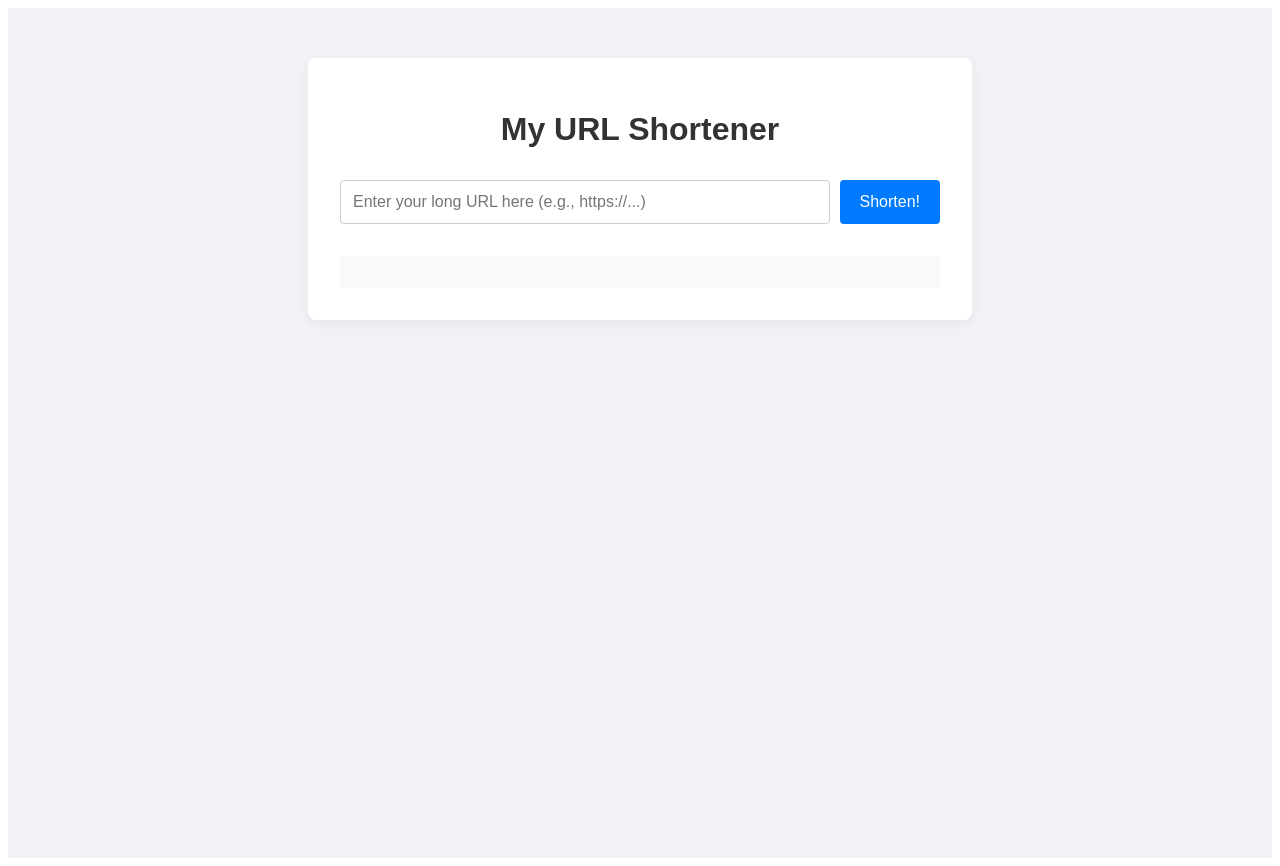
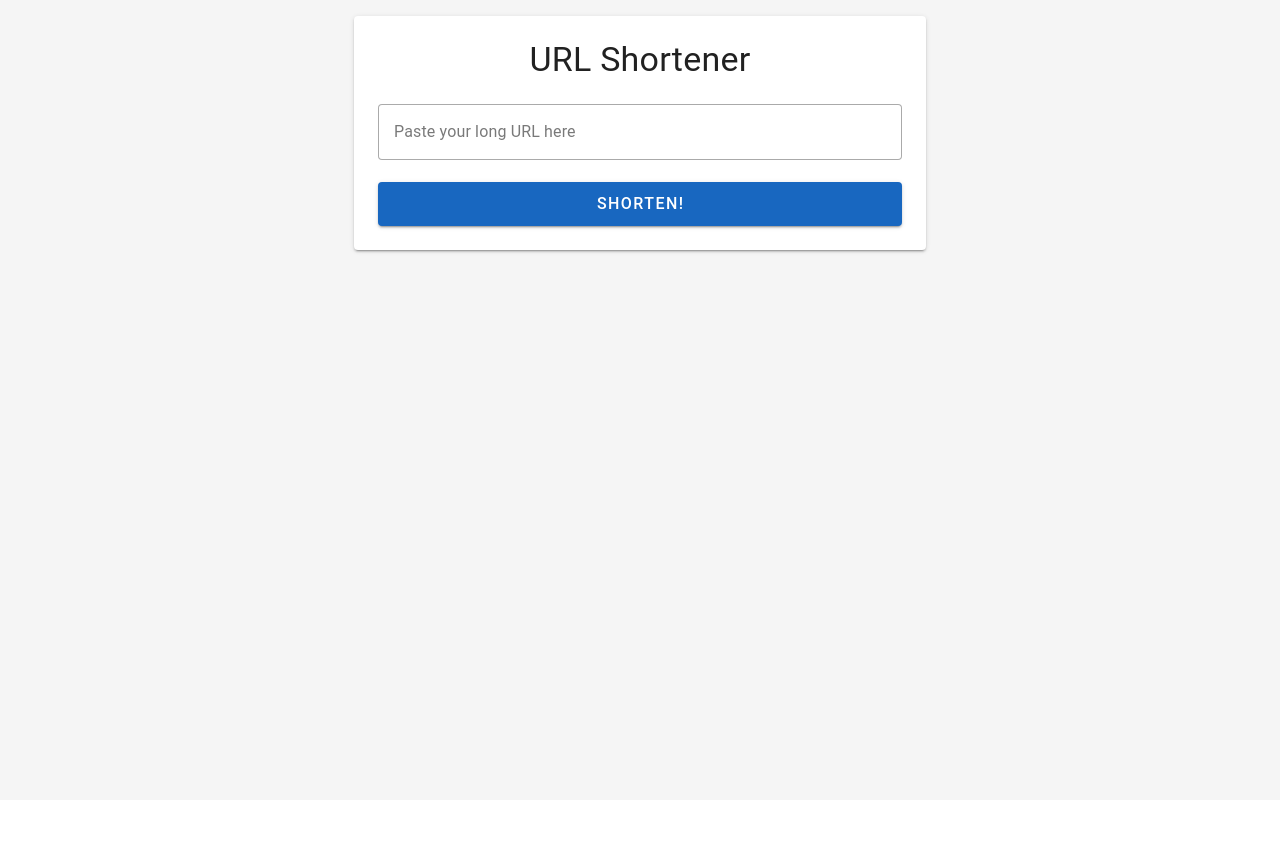
Before and after one commit to logitechfortechies/URLProject, a Vue app in the folder client/: page / in a window 1280 px wide. After the commit the page ends 800 px from the top, so only its background shows below. Built offline with nearby package versions, Linux system fonts and the light colour scheme.

Commit message:
feat: Add initial database migration and auto-migrate on startup

```diff
--- a/client/src/App.vue
+++ b/client/src/App.vue
@@ -1,18 +1,13 @@
 <script setup>
 import { ref } from 'vue'
 
-// This stores what the user types in the text box
 const longUrl = ref('')
-
-// This will store the result from your API
 const shortUrl = ref('')
 const isLoading = ref(false)
 const errorMessage = ref('')
 
-// This is your live API URL on Render
-const API_URL = 'https://nginx-latest-1-mem4.onrender.com'
+const API_URL = 'https://nginx-latest-1-mem4.onrender.com' // Your Render URL
 
-// This function runs when the user clicks the button
 async function createShortUrl() {
   isLoading.value = true
   errorMessage.value = ''
@@ -21,137 +16,99 @@ async function createShortUrl() {
   try {
     const response = await fetch(`${API_URL}/api/shorten`, {
       method: 'POST',
-      headers: {
-        'Content-Type': 'application/json',
-      },
-      body: JSON.stringify({
-        longUrl: longUrl.value,
-      }),
+      headers: { 'Content-Type': 'application/json' },
+      body: JSON.stringify({ longUrl: longUrl.value }),
     })
 
     if (!response.ok) {
-      // Handle errors from the API (like "Invalid URL")
-      const errorData = await response.json()
-      throw new Error(errorData.title || 'An error occurred.')
+      throw new Error('Failed to create short URL. Is the URL valid?')
     }
 
-    // Get the JSON response (e.g., { "shortUrl": "https://.../abc" })
     const data = await response.json()
     shortUrl.value = data.shortUrl
+
   } catch (error) {
     errorMessage.value = error.message
   } finally {
     isLoading.value = false
   }
 }
+
+async function copyToClipboard() {
+  try {
+    await navigator.clipboard.writeText(shortUrl.value)
+    alert('Copied to clipboard!') // You can replace this with a nicer snackbar
+  } catch (err) {
+    errorMessage.value = 'Failed to copy text.'
+  }
+}
 </script>
 
 <template>
-  <main>
-    <div class="wrapper">
-      <h1>My URL Shortener</h1>
+  <v-app>
+    <v-main class="bg-grey-lighten-4">
+      <v-container>
+        <v-row justify="center">
+          <v-col cols="12" md="8" lg="6">
 
-      <div class="form-container">
-        <input
-          type="text"
-          v-model="longUrl"
-          placeholder="Enter your long URL here (e.g., https://...)"
-        />
-        <button @click="createShortUrl" :disabled="isLoading">
-          {{ isLoading ? 'Shortening...' : 'Shorten!' }}
-        </button>
-      </div>
+            <v-card class="pa-4 pa-md-6" elevation="2">
+              <h1 class="text-h4 text-center mb-6">URL Shortener</h1>
+              <v-text-field
+                v-model="longUrl"
+                label="Paste your long URL here"
+                variant="outlined"
+                placeholder="https://www.a-very-long-url-to-shorten.com/..."
+                clearable
+                @keyup.enter="createShortUrl"
+              ></v-text-field>
 
-      <div v="if" class="result-container">
-        <div v-if="shortUrl" class="success-result">
-          <p>Here is your short link:</p>
-          <a :href="shortUrl" target="_blank">{{ shortUrl }}</a>
-        </div>
+              <v-btn
+                :loading="isLoading"
+                @click="createShortUrl"
+                color="primary"
+                size="large"
+                block
+              >
+                Shorten!
+              </v-btn>
+            </v-card>
 
-        <div v-if="errorMessage" class="error-result">
-          <p>{{ errorMessage }}</p>
-        </div>
-      </div>
-    </div>
-  </main>
+            <v-card v-if="shortUrl" class="mt-6 pa-4 pa-md-6" elevation="2">
+              <div class="text-h6 mb-4">Your short link is ready!</div>
+              <v-text-field
+                :model-value="shortUrl"
+                label="Short Link"
+                variant="filled"
+                readonly
+              >
+                <template v-slot:append-inner>
+                  <v-btn
+                    icon="mdi-content-copy"
+                    variant="text"
+                    @click="copyToClipboard"
+                    title="Copy to clipboard"
+                  ></v-btn>
+                </template>
+              </v-text-field>
+            </v-card>
+
+            <v-alert
+              v-if="errorMessage"
+              type="error"
+              class="mt-6"
+              closable
+              @click:close="errorMessage = ''"
+            >
+              {{ errorMessage }}
+            </v-alert>
+
+          </v-col>
+        </v-row>
+      </v-container>
+    </v-main>
+  </v-app>
 </template>
 
-<style scoped>
-main {
-  display: flex;
-  justify-content: center;
-  align-items: flex-start;
-  padding-top: 50px;
-  width: 100%;
-  min-height: 100vh;
-  background-color: #f0f2f5;
-  font-family: Arial, sans-serif;
-}
-
-.wrapper {
-  width: 100%;
-  max-width: 600px;
-  padding: 2rem;
-  background-color: #ffffff;
-  border-radius: 8px;
-  box-shadow: 0 4px 12px rgba(0, 0, 0, 0.05);
-}
-
-h1 {
-  text-align: center;
-  color: #333;
-  margin-bottom: 2rem;
-}
-
-.form-container {
-  display: flex;
-  gap: 10px;
-}
-
-input[type='text'] {
-  flex-grow: 1;
-  padding: 12px;
-  font-size: 1rem;
-  border: 1px solid #ccc;
-  border-radius: 4px;
-}
-
-button {
-  padding: 12px 20px;
-  font-size: 1rem;
-  background-color: #007bff;
-  color: white;
-  border: none;
-  border-radius: 4px;
-  cursor: pointer;
-  transition: background-color 0.2s;
-}
-
-button:hover {
-  background-color: #0056b3;
-}
-
-button:disabled {
-  background-color: #ccc;
-  cursor: not-allowed;
-}
-
-.result-container {
-  margin-top: 2rem;
-  padding: 1rem;
-  border-radius: 4px;
-  background-color: #f8f9fa;
-  word-wrap: break-word;
-}
-
-.success-result a {
-  font-size: 1.1rem;
-  color: #007bff;
-  font-weight: bold;
-}
-
-.error-result p {
-  color: #d93025;
-  font-weight: bold;
-}
+<style>
+/* You can add global styles here, but Vuetify handles most of it! */
 </style>
--- a/client/src/main.js
+++ b/client/src/main.js
@@ -1,4 +1,20 @@
 import { createApp } from 'vue'
 import App from './App.vue'
 
-createApp(App).mount('#app')
+// 1. Import Vuetify styles
+import '@mdi/font/css/materialdesignicons.css'
+import 'vuetify/styles'
+
+// 2. Import Vuetify
+import { createVuetify } from 'vuetify'
+import * as components from 'vuetify/components'
+import * as directives from 'vuetify/directives'
+
+// 3. Create the Vuetify instance
+const vuetify = createVuetify({
+  components,
+  directives,
+})
+
+// 4. Mount the app and tell it to use Vuetify
+createApp(App).use(vuetify).mount('#app')
```
